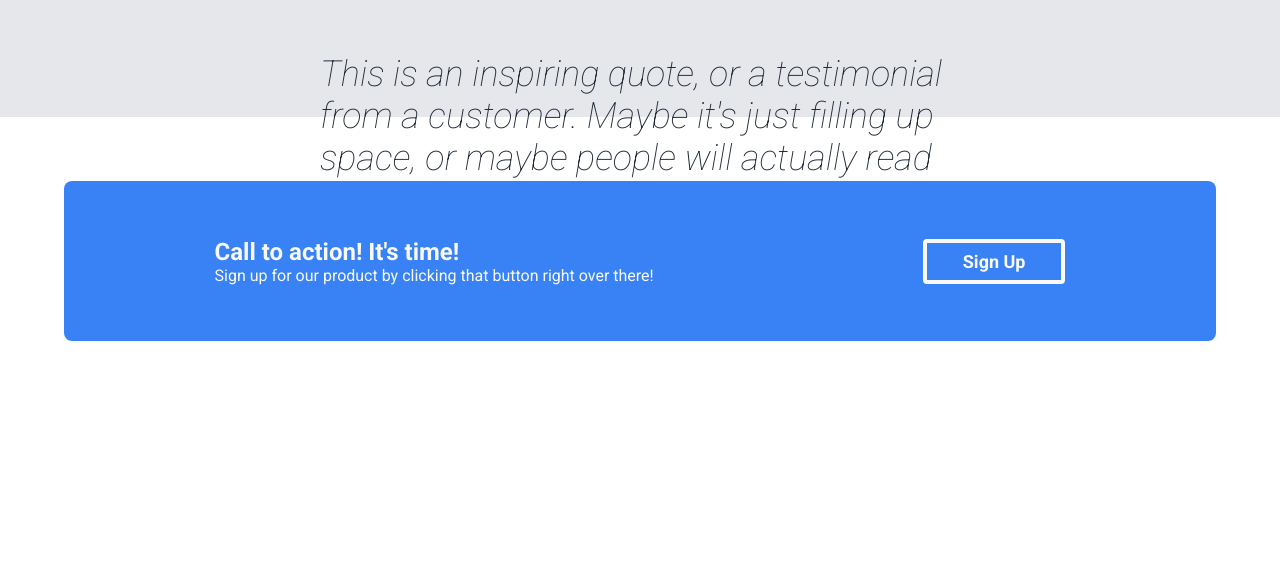
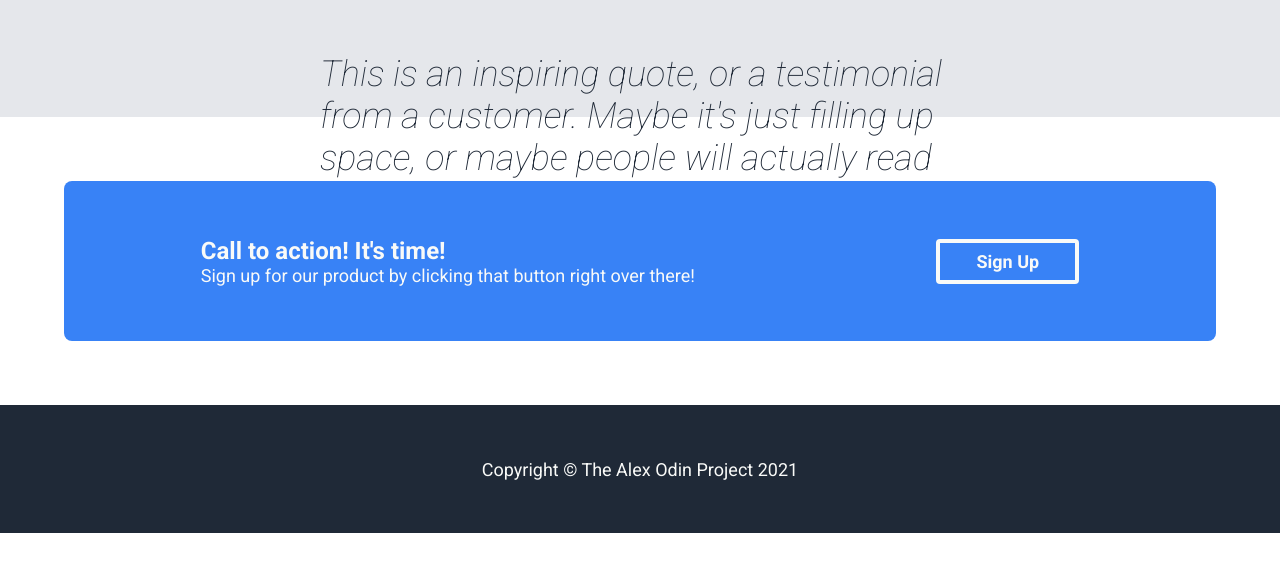
Before and after one commit to xandernesta/castle-website, a plain HTML site: page index.html in a window 1280 px wide. Shown: the part 1317-1889 px from the top of the page. Drawn offline with Linux system fonts and the light colour scheme.

Commit message:
add elements and styling for footer

```diff
--- a/index.html
+++ b/index.html
@@ -174,8 +174,8 @@
             </div>
         </div>
     </div>
-    <div class="footer">
-
+    <div class="footer-container">
+        <div class="footer-text">Copyright &#169; The Alex Odin Project 2021</div>
     </div>
     <script>
         // When the user clicks on div, open the popup
--- a/style.css
+++ b/style.css
@@ -204,7 +204,6 @@ p img{
     margin:4rem;
     padding: 1rem;
 }
-
 /* Popup container - can be anything you want */
 #button2 {
     color:#F9FAF8;
@@ -225,3 +224,19 @@ p img{
     font-size: 24px;
     font-weight: bolder;
 }
+.cta-text{
+    font-size: 18px;
+}
+.footer-container{
+    display: flex;
+    background-color: #1F2937;
+    height:8rem;
+    justify-content: center;
+}
+.footer-text{
+    flex:0 0 1;
+    color: #F9FAF8;
+    justify-self: right;
+    align-self: center;
+    font-size: 18px;
+}
```
